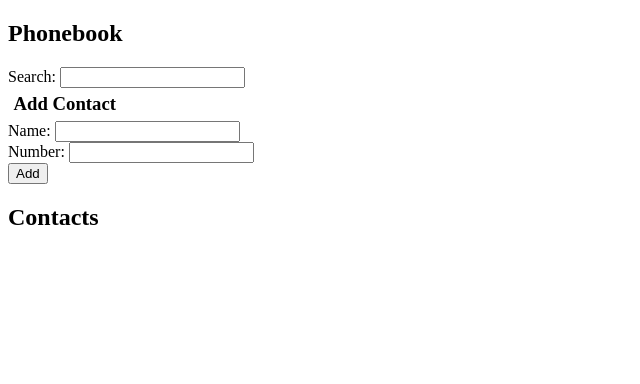
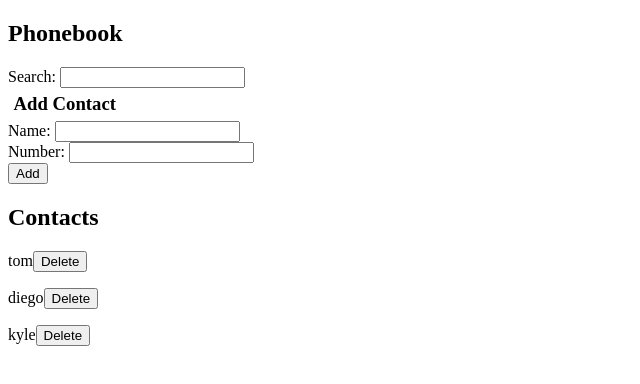
Before and after one commit to diegoram23/phonebook, a React (Vite) app: page / in a window 1280 px wide. Shown: the top 384 px of the page, without its empty margins (0-640 px from the left). Built offline with nearby package versions, Linux system fonts and the light colour scheme; data requests are answered from the project's data file.

Commit message:
code refactoring

```diff
--- a/db.json
+++ b/db.json
@@ -1,3 +1,19 @@
 {
-  "persons": []
+  "persons": [
+    {
+      "name": "tom",
+      "number": "",
+      "id": 2
+    },
+    {
+      "name": "diego",
+      "number": "",
+      "id": 3
+    },
+    {
+      "name": "kyle",
+      "number": "",
+      "id": 4
+    }
+  ]
 }
--- a/src/App.jsx
+++ b/src/App.jsx
@@ -7,7 +7,7 @@ import SearchContacts from './components/SearchContacts'
 
 function App() {
 
-  const [contacts, setContacts] = useState([])
+  const [contacts, setContacts] = useState(null)
   const [newName, setNewName] = useState('')
   const [newNumber, setNewNumber] = useState('')
   const [searchContact, setSearchContact] = useState('')
@@ -54,10 +54,6 @@ function App() {
       })
   }
 
-  const searchMatch = contacts.filter(person =>
-    person.name.toLocaleLowerCase().includes(searchContact.toLowerCase()))
-  searchMatch ? searchMatch : contacts
-
   const deleteContact = (id, name) => {
     contactsService
       .deleteContact(id)
@@ -73,6 +69,7 @@ function App() {
 
 
   return (
+
     <div>
       <h2>Phonebook</h2>
       <SearchContacts
@@ -88,10 +85,11 @@ function App() {
         handleNumberChange={handleNumberChange}
         type='submit'
       />
-      <Contacts
-        searchMatch={searchMatch}
+      { contacts && <Contacts
         handleDeleteContact={deleteContact}
-      />
+        contacts={contacts}
+        searchContact={searchContact}
+      />}
     </div>
   )
 }
--- a/src/components/Contacts.jsx
+++ b/src/components/Contacts.jsx
@@ -1,6 +1,9 @@
 import React from "react";
 
-const Contacts = ({ searchMatch, handleDeleteContact }) => {
+const Contacts = ({  handleDeleteContact, contacts, searchContact }) => {
+    const searchMatch = contacts.filter(person =>
+        person.name.toLowerCase().includes(searchContact.toLowerCase()))
+      searchMatch ? searchMatch : contacts
     return (
         <div>
             <h2>Contacts</h2>
```
Lines whose indentation alone changed are shown as unchanged.
